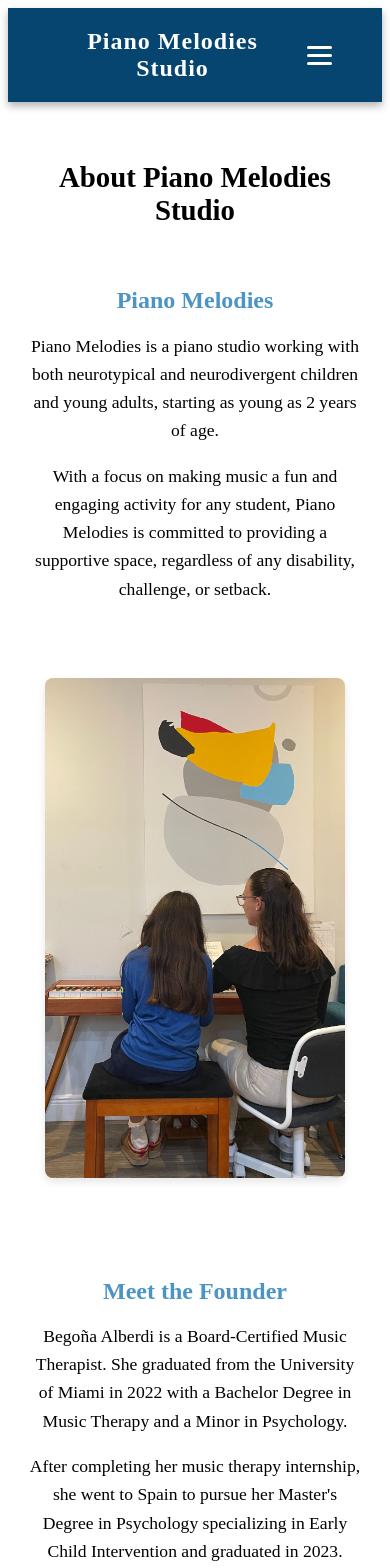
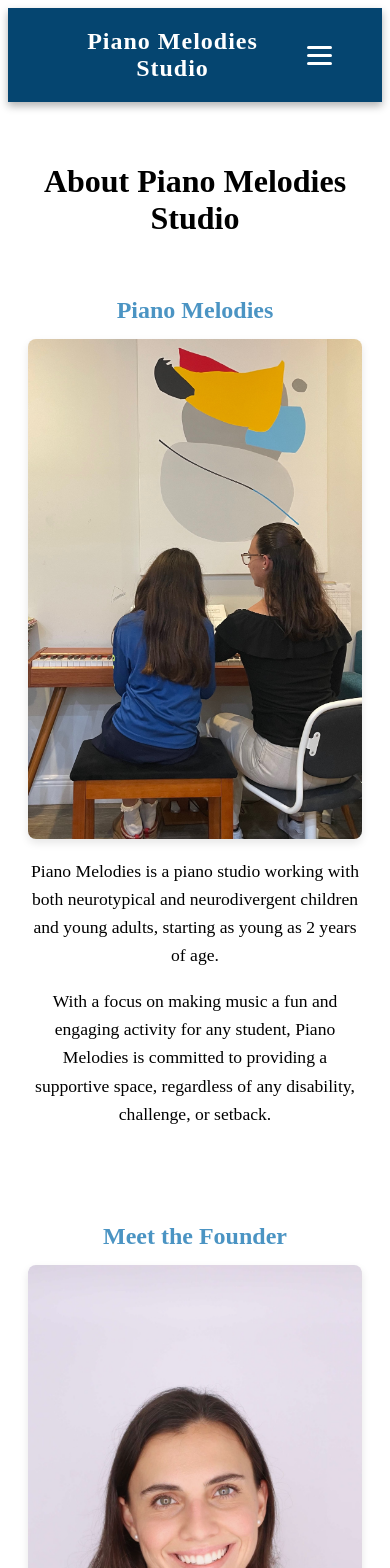
Before and after one commit to Patxi25/piano-melodies, a Next.js app: page /about in a window 390 px wide. Shown: the top 1568 px of the page. Built offline with nearby package versions, Linux system fonts and the light colour scheme.

Commit message:
Image changes and spacing issues fixed

```diff
--- a/src/app/about/page.tsx
+++ b/src/app/about/page.tsx
@@ -55,7 +55,7 @@
         ]}
         imageSrc="/images/portraits/ashia_portrait.png"
         imageAlt="Ashia Portrait"
-        imagePosition="right"
+        imagePosition="left"
       />
     </main>
   </div>
--- a/src/app/about/styles.module.css
+++ b/src/app/about/styles.module.css
@@ -1,5 +1,5 @@
 .aboutPage {
-  font-family: 'Playfair Display', serif;
+  font-family: "Playfair Display", serif;
   color: black;
   padding: 40px 20px;
   max-width: 1200px;
@@ -35,7 +35,7 @@
 }
 
 .text h2 {
-  color: #4B94C3;
+  color: #4b94c3;
   font-size: 1.8rem;
   margin-bottom: 15px;
 }
@@ -64,14 +64,16 @@
   .employeeSection {
     flex-direction: column;
     text-align: center;
+    margin: 10px 0;
   }
 
   .text {
-    margin-bottom: 20px;
+    margin-bottom: 2px;
+    padding: 10px;
   }
 
   .imageContainer {
-    margin-top: 20px;
+    margin-top: 1px;
   }
 
   .text h2 {
@@ -92,17 +94,3 @@
     height: auto;
   }
 }
-
-@media (max-width: 480px) {
-  .header h1 {
-    font-size: 1.8rem;
-  }
-
-  .text h2 {
-    font-size: 1.4rem;
-  }
-
-  .text p {
-    font-size: 0.85rem;
-  }
-}
--- a/src/app/components/content-section/index.tsx
+++ b/src/app/components/content-section/index.tsx
@@ -9,7 +9,7 @@
   description: string[];
   imageSrc: string;
   imageAlt: string;
-  imagePosition?: "left" | "right";
+  imagePosition: "left" | "right";
 }
 
 const ContentSection: React.FC<ContentSectionProps> = ({
@@ -17,20 +17,18 @@
   description,
   imageSrc,
   imageAlt,
-  imagePosition = "right",
+  imagePosition,
 }) => {
   const [isMobile, setIsMobile] = useState(false);
 
-  // Check the screen size and set the order of the image and text
   useEffect(() => {
     const handleResize = () => {
-      setIsMobile(window.innerWidth <= 768); // Mobile screen width threshold
+      setIsMobile(window.innerWidth <= 768);
     };
 
-    handleResize(); // Initial check
     window.addEventListener("resize", handleResize);
+    handleResize();
 
-    // Cleanup the event listener
     return () => {
       window.removeEventListener("resize", handleResize);
     };
@@ -49,19 +47,32 @@
     >
       <div className={styles.text}>
         <h2>{title}</h2>
+        {isMobile && (
+          <div className={styles.imageContainer}>
+            <Image
+              src={imageSrc}
+              alt={imageAlt}
+              width={400}
+              height={500}
+              className={styles.image}
+            />
+          </div>
+        )}
         {description.map((paragraph, index) => (
           <p key={index}>{paragraph}</p>
         ))}
       </div>
-      <div className={styles.imageContainer}>
-        <Image
-          src={imageSrc}
-          alt={imageAlt}
-          width={400}
-          height={500}
-          className={styles.image}
-        />
-      </div>
+      {!isMobile && (
+        <div className={styles.imageContainer}>
+          <Image
+            src={imageSrc}
+            alt={imageAlt}
+            width={400}
+            height={500}
+            className={styles.image}
+          />
+        </div>
+      )}
     </div>
   );
 };
--- a/src/app/components/content-section/styles.module.css
+++ b/src/app/components/content-section/styles.module.css
@@ -1,7 +1,7 @@
 .section {
   display: flex;
   align-items: center;
-  margin-bottom: 40px;
+  margin-bottom: 10px;
   gap: 20px;
   flex-wrap: wrap; /* Ensure the content can wrap to the next line on small screens */
 }
@@ -22,7 +22,7 @@
 }
 
 .text p {
-  font-size: 1rem;
+  font-size: 1.2rem;
   line-height: 1.6;
   margin-bottom: 15px;
 }
@@ -57,11 +57,11 @@
   }
 
   .text {
-    margin-bottom: 20px; /* Space between text and image */
+    margin-bottom: 10px; /* Space between text and image */
   }
 
   .imageContainer {
-    margin-top: 20px; /* Space between image and text */
+    margin-top: 10px; /* Space between image and text */
   }
 
   .text h2 {
--- a/src/app/components/header/index.tsx
+++ b/src/app/components/header/index.tsx
@@ -60,7 +60,7 @@
       <div className={styles.logoTitleContainer}>
         <div className={styles.logoContainer}>
           <Image
-            src="/images/logos/logo_naked.png"
+            src="/images/logos/logo_cropped.jpg"
             alt="Piano Melodies Logo"
             width={80}
             height={80}
--- a/src/app/joinus/page.tsx
+++ b/src/app/joinus/page.tsx
@@ -42,8 +42,10 @@
       <details>
         <summary>What qualifications do I need to join the team?</summary>
         <p>
-          We are looking for individuals with a passion for music and teaching.
-          Previous experience in music education or therapy is a plus.
+          We are looking for individuals with a passion for teaching music to
+          children of all ages and abilities. Music Therapy Board Certification
+          (MT-BC) is preferred, and previous experience in music education is a
+          plus.
         </p>
       </details>
       <details>
```
Also changed, not shown: src/app/contact/page.tsx (+10 -12 lines), src/app/page.tsx (+8 -8 lines), public/images/logos/logo_cropped.jpg (added), public/images/teaching/begona_teaching.png (deleted).
